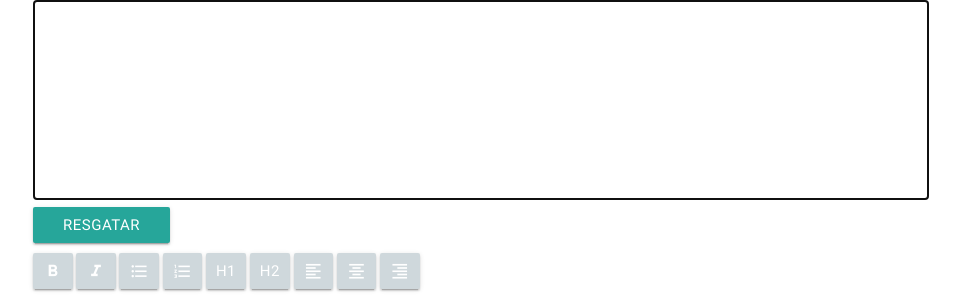
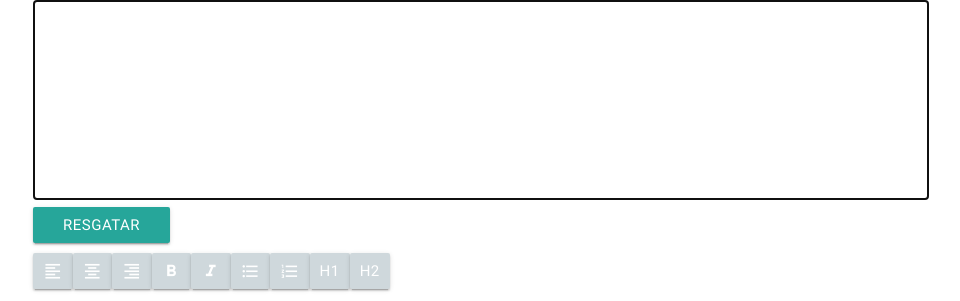
Before and after one commit to tuliodepadua/wysiwyg-markdown, a website: page index.html in a window 1280 px wide. Shown: the whole page, without its empty margins (159-1119 px from the left). Drawn offline with nearby package versions, Linux system fonts and the light colour scheme.

Commit message:
Array menu

```diff
--- a/index.html
+++ b/index.html
@@ -43,7 +43,8 @@
         // rea
         var turndownService = new TurndownService();
         window.onload = function () {
-            iniWHM('wysihtml5-textarea', 'dist/stylesheet.css' );
+            let optionWHM = ['faLeft', 'faCenter', 'faRight', 'b', 'i', 'flb', 'fln', 'h1', 'h2'];
+            iniWHM('wysihtml5-textarea', 'dist/stylesheet.css', optionWHM);
         };
 
         $('#resgatar').click(function (e) {
```
Also changed, not shown: dist/wysiwyg-markdown.js.
